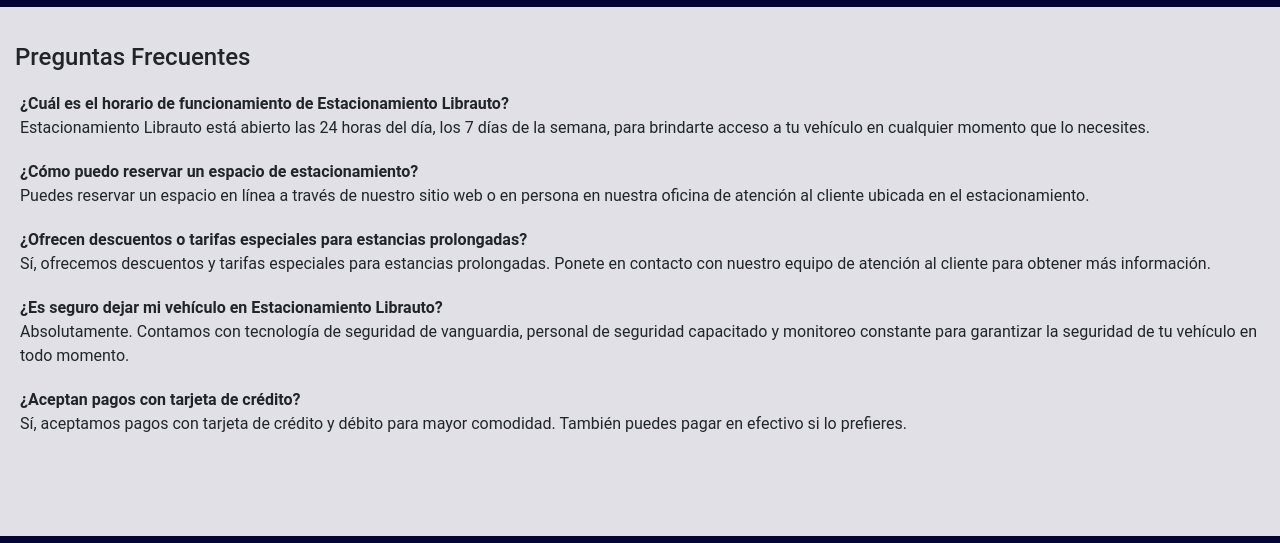
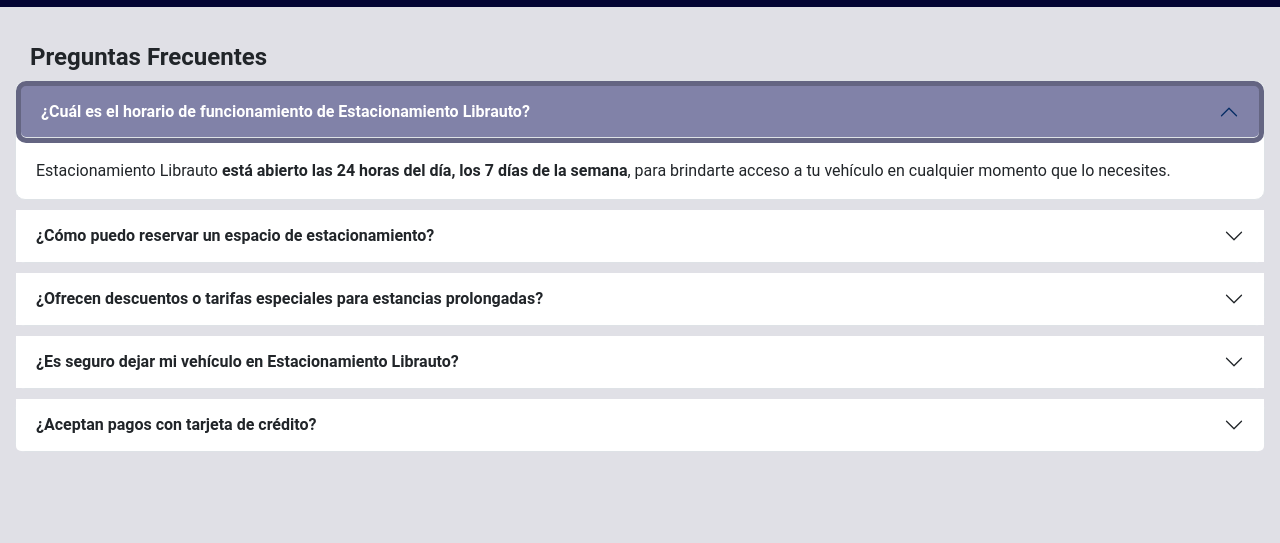
Before and after one commit to EnzoCecchetti/Librauto, a plain HTML site: page pages/FAQ.html in a window 1280 px wide. Shown: the part 107-650 px from the top of the page. Drawn offline with nearby package versions, Linux system fonts and the light colour scheme.

Commit message:
Se agrego en faq.html acordion y se le dio estilo

```diff
--- a/pages/FAQ.html
+++ b/pages/FAQ.html
@@ -53,23 +53,69 @@
     </header>
     <main class="main-faq">
         <section class="faq">
-            <h2>Preguntas Frecuentes</h2>
-            <dl>
-                <dt>¿Cuál es el horario de funcionamiento de Estacionamiento Librauto?</dt>
-                <dd>Estacionamiento Librauto está abierto las 24 horas del día, los 7 días de la semana, para brindarte acceso a tu vehículo en cualquier momento que lo necesites.</dd>
-
-                <dt>¿Cómo puedo reservar un espacio de estacionamiento?</dt>
-                <dd>Puedes reservar un espacio en línea a través de nuestro sitio web o en persona en nuestra oficina de atención al cliente ubicada en el estacionamiento.</dd>
-
-                <dt>¿Ofrecen descuentos o tarifas especiales para estancias prolongadas?</dt>
-                <dd>Sí, ofrecemos descuentos y tarifas especiales para estancias prolongadas. Ponete en contacto con nuestro equipo de atención al cliente para obtener más información.</dd>
-
-                <dt>¿Es seguro dejar mi vehículo en Estacionamiento Librauto?</dt>
-                <dd>Absolutamente. Contamos con tecnología de seguridad de vanguardia, personal de seguridad capacitado y monitoreo constante para garantizar la seguridad de tu vehículo en todo momento.</dd>
-
-                <dt>¿Aceptan pagos con tarjeta de crédito?</dt>
-                <dd>Sí, aceptamos pagos con tarjeta de crédito y débito para mayor comodidad. También puedes pagar en efectivo si lo prefieres.</dd>
-            </dl>
+            <h2><strong>Preguntas Frecuentes</strong></h2>
+            <div class="accordion custom-accordion" id="accordionPanelsStayOpenExample">
+                <div class="accordion-item">
+                  <h2 class="accordion-header accordion-header-custom">
+                    <button class="accordion-button" type="button" data-bs-toggle="collapse" data-bs-target="#panelsStayOpen-collapseOne" aria-expanded="true" aria-controls="panelsStayOpen-collapseOne">
+                      <strong>¿Cuál es el horario de funcionamiento de Estacionamiento Librauto?</strong>
+                    </button>
+                  </h2>
+                  <div id="panelsStayOpen-collapseOne" class="accordion-collapse collapse show">
+                    <div class="accordion-body">
+                    Estacionamiento Librauto <strong>está abierto las 24 horas del día, los 7 días de la semana</strong>, para brindarte acceso a tu vehículo en cualquier momento que lo necesites.
+                    </div>
+                  </div>
+                </div>
+                <div class="accordion-item">
+                  <h2 class="accordion-header accordion-header-custom">
+                    <button class="accordion-button collapsed" type="button" data-bs-toggle="collapse" data-bs-target="#panelsStayOpen-collapseTwo" aria-expanded="false" aria-controls="panelsStayOpen-collapseTwo">
+                      <strong>¿Cómo puedo reservar un espacio de estacionamiento?</strong>
+                    </button>
+                  </h2>
+                  <div id="panelsStayOpen-collapseTwo" class="accordion-collapse collapse">
+                    <div class="accordion-body">
+                    Puedes reservar un espacio en línea a través de nuestro sitio web o en persona en nuestra oficina de atención al cliente ubicada en el estacionamiento.
+                    </div>
+                  </div>
+                </div>
+                <div class="accordion-item">
+                  <h2 class="accordion-header accordion-header-custom">
+                    <button class="accordion-button collapsed" type="button" data-bs-toggle="collapse" data-bs-target="#panelsStayOpen-collapseThree" aria-expanded="false" aria-controls="panelsStayOpen-collapseThree">
+                    <strong>¿Ofrecen descuentos o tarifas especiales para estancias prolongadas?</strong>
+                    </button>
+                  </h2>
+                  <div id="panelsStayOpen-collapseThree" class="accordion-collapse collapse">
+                    <div class="accordion-body">
+                        Sí, ofrecemos descuentos y tarifas especiales para estancias prolongadas. Ponete en contacto con nuestro equipo de atención al cliente para obtener más información.
+                    </div>
+                  </div>
+                </div>
+                <div class="accordion-item">
+                  <h2 class="accordion-header accordion-header-custom">
+                    <button class="accordion-button collapsed" type="button" data-bs-toggle="collapse" data-bs-target="#panelsStayOpen-collapseFour" aria-expanded="false" aria-controls="panelsStayOpen-collapseFour">
+                     <strong>¿Es seguro dejar mi vehículo en Estacionamiento Librauto?</strong>
+                    </button>
+                  </h2>
+                  <div id="panelsStayOpen-collapseFour" class="accordion-collapse collapse">
+                    <div class="accordion-body">
+                        Absolutamente. Contamos con tecnología de seguridad de vanguardia, personal de seguridad capacitado y monitoreo constante para garantizar la seguridad de tu vehículo en todo momento.
+                    </div>
+                  </div>
+                </div>
+                <div class="accordion-item">
+                  <h2 class="accordion-header accordion-header-custom">
+                    <button class="accordion-button collapsed" type="button" data-bs-toggle="collapse" data-bs-target="#panelsStayOpen-collapseFive" aria-expanded="false" aria-controls="panelsStayOpen-collapseFive">
+                      <strong>¿Aceptan pagos con tarjeta de crédito?</strong>
+                    </button>
+                  </h2>
+                  <div id="panelsStayOpen-collapseFive" class="accordion-collapse collapse">
+                    <div class="accordion-body">
+                        Sí, aceptamos pagos con tarjeta de crédito y débito para mayor comodidad. También puedes pagar en efectivo si lo prefieres.
+                    </div>
+                  </div>
+                </div>
+              </div>
         </section>
     </main>
     <footer class="footer">
--- a/styles/styles.css
+++ b/styles/styles.css
@@ -254,6 +254,23 @@
 
 .faq {
   text-align: left;
+  padding-left: 15px;
+  padding-right: 15px;
+}
+
+.custom-accordion .accordion-item {
+  border-radius: 10px;
+  margin-bottom: 10px;
+}
+
+.custom-accordion .accordion-header-custom {
+  padding-left: 0;
+}
+
+.custom-accordion .accordion-button:not(.collapsed) {
+  background-color: #8182A8;
+  color: #fff;
+  border: 5px solid #646582;
   border-radius: 10px;
 }
 
@@ -262,19 +279,6 @@
   padding-left: 15px;
 }
 
-dl {
-  border-left: 2px;
-  padding-left: 20px;
-  margin-bottom: 0;}
-
-dt {
-  font-weight: bold;
-  margin-top: 20px;
-}
-
-dd {
-  margin-bottom: 0;
-}
 
 /* Contacto */
 .main-contact {
```
